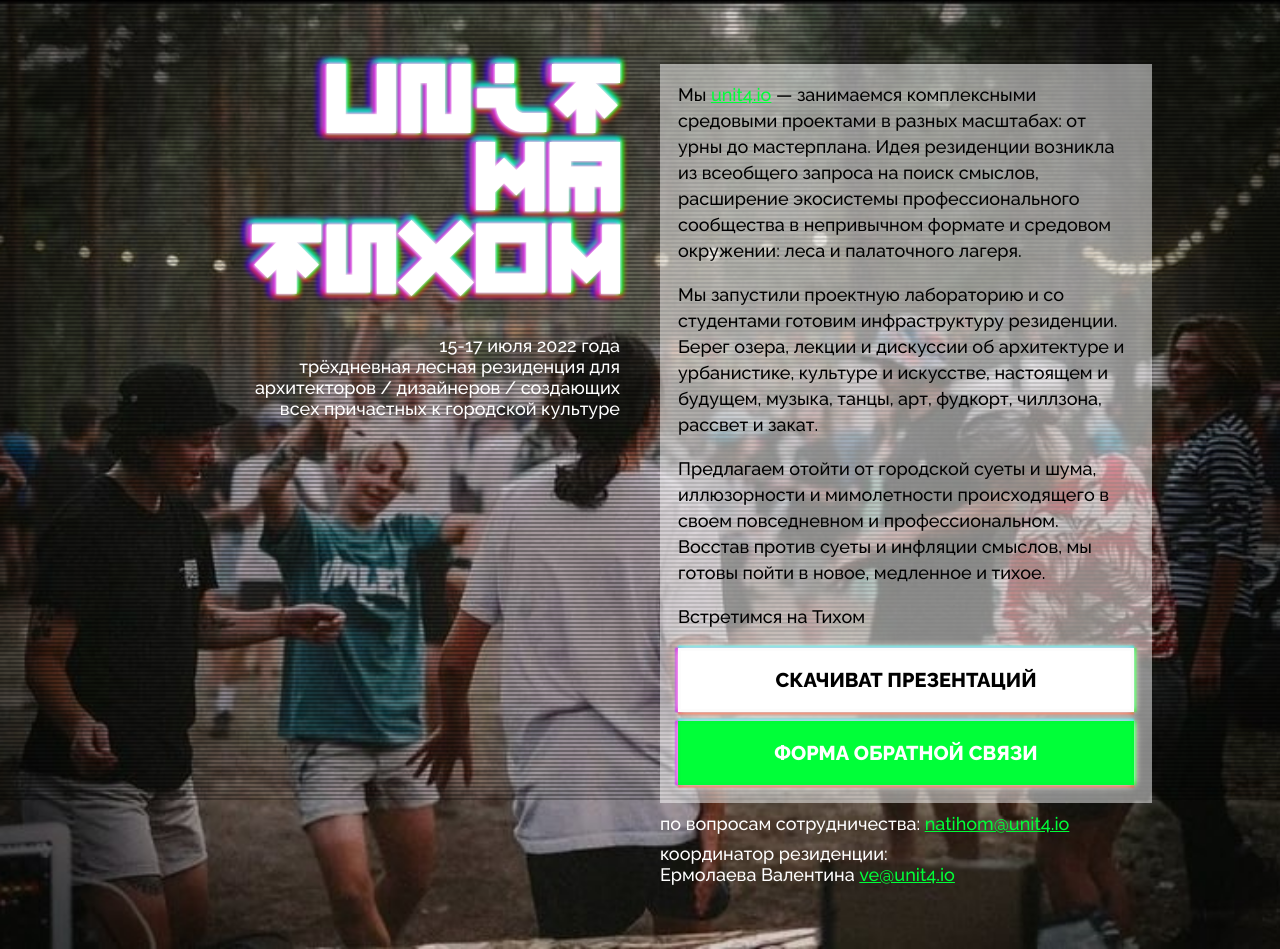
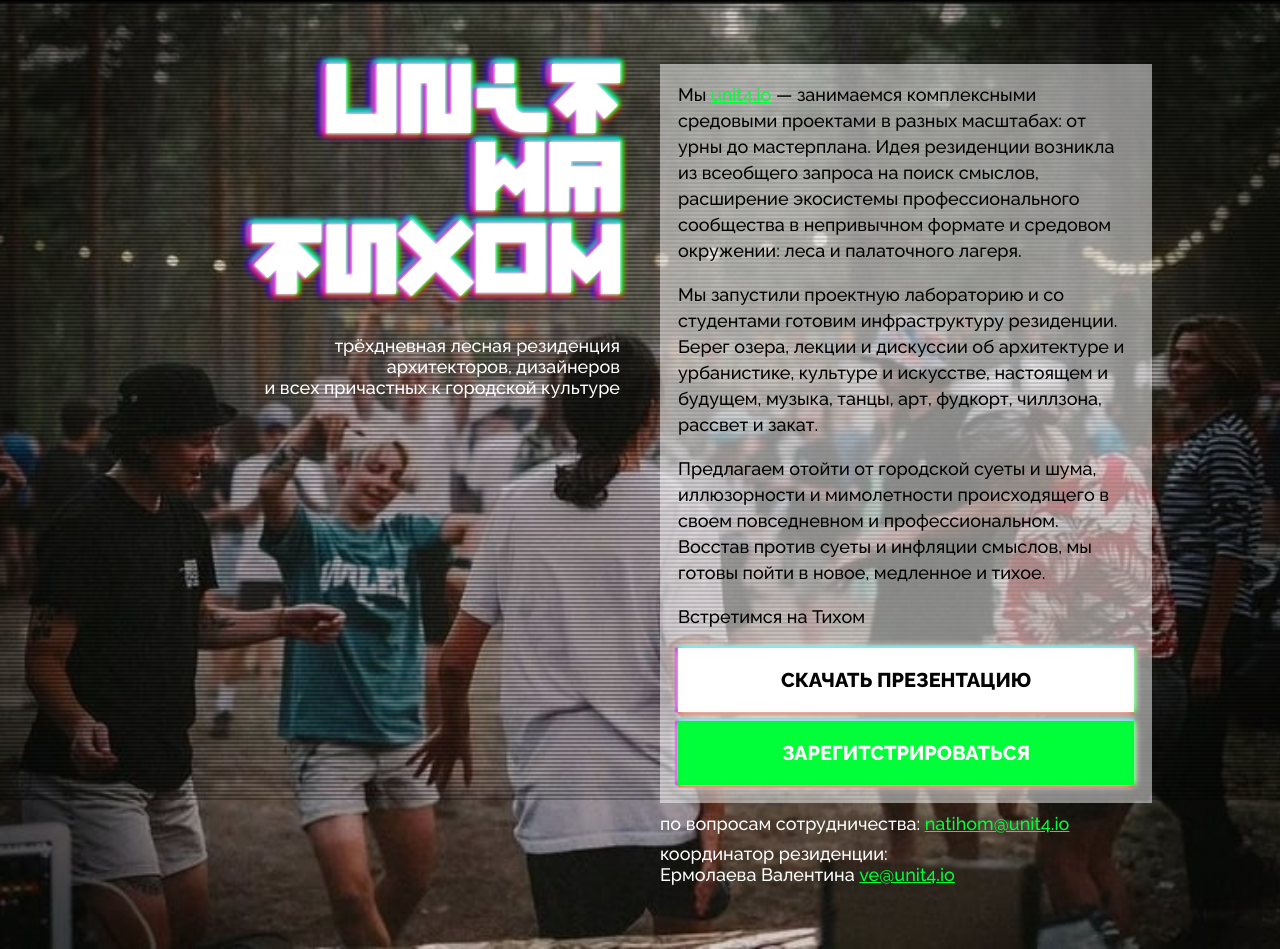
Before and after one commit to designunit/natihom, a Next.js app: page / in a window 1280 px wide. Built offline with nearby package versions, Linux system fonts and the light colour scheme.

Commit message:
add .pdf

```diff
--- a/src/components/Button/index.tsx
+++ b/src/components/Button/index.tsx
@@ -87,7 +87,7 @@ export const Button: React.FC<ButtonProps> =
                 <a
                     {...props as any}
                     download
-                    href='/static/test.pdf'
+                    href='/static/unit-na-tihom.pdf'
                     className={cx(
                         s.button,
                         themeClass[theme],
--- a/src/components/Hero/index.tsx
+++ b/src/components/Hero/index.tsx
@@ -18,6 +18,7 @@ export const Hero: React.FC<any> = ({ openModal }) => {
                 priority
                 loading='eager'
                 quality={100}
+                className={s.bg}
             />
 
             <div className={vhs.scanlines} />
@@ -38,10 +39,9 @@ export const Hero: React.FC<any> = ({ openModal }) => {
                     </div>
                     <div className={s.about}>
                         <p>
-                            15-17 июля 2022 года<br />
-                            трёхдневная лесная резиденция для<br />
-                            архитекторов / дизайнеров / создающих<br />
-                            всех причастных к городской культуре
+                            трёхдневная лесная резиденция<br />
+                            архитекторов, дизайнеров<br />
+                            и всех причастных к городской культуре
                         </p>
                     </div>
                     {/* <div className={s.logos}>
@@ -85,14 +85,14 @@ export const Hero: React.FC<any> = ({ openModal }) => {
                                 className={vhs.abberationBlock}
                                 download
                             >
-                                скачиват презентаций
+                                скачать презентацию
                             </Button>
                             <Button
                                 theme='primary'
                                 className={vhs.abberationBlock}
                                 onClick={openModal}
                             >
-                                форма обратной связи
+                                зарегитстрироваться
                             </Button>
                         </div>
                     </div>
```
Also changed, not shown: 1 other file (tests, documents, lock files or other folders).
